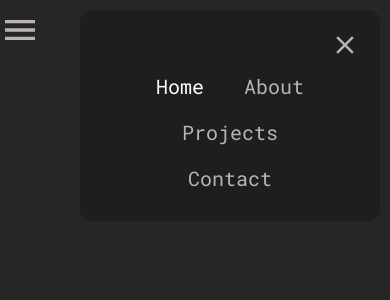
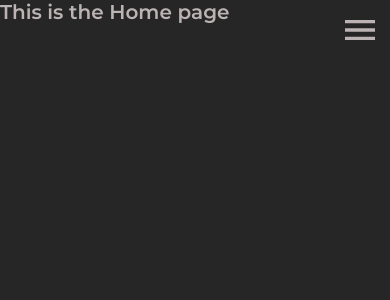
Before and after one commit to ZestyLimones/Zesty_React_Portfolio, a React (Create React App) app: page / in a window 390 px wide. Shown: the top 300 px of the page. Built offline with nearby package versions, Linux system fonts and the light colour scheme; the HTML template or start-up script is replaced by a standard one.

Commit message:
added responsivness to nav and hamburger menu.

```diff
--- a/src/components/NavMenu.js
+++ b/src/components/NavMenu.js
@@ -1,4 +1,4 @@
-import React from 'react';
+import React, { useState } from 'react';
 import { NavLink } from 'react-router-dom';
 import styled from 'styled-components';
 import { MdMenu, MdClose } from 'react-icons/md';
@@ -37,7 +37,7 @@ const NavMenuStyles = styled.div`
     }
   }
   .mobile-menu-icon {
-    postion: absolute;
+    position: absolute;
     right: 1rem;
     top: 1rem;
     width: 4rem;
@@ -49,6 +49,10 @@ const NavMenuStyles = styled.div`
     display: none;
   }
   @media only screen and (max-width: 798px) {
+    padding: 0;
+    .hide-item{
+      transform: translateY(calc(-100% - var(--top)))
+    }
     .mobile-menu-icon {
       display: block;
     }
@@ -73,7 +77,7 @@ const NavMenuStyles = styled.div`
         }
       }
     }
-    le{
+    li{
       display: block;
       margin-bottom: 1rem;
     }
@@ -82,28 +86,72 @@ const NavMenuStyles = styled.div`
 `;
 
 export default function NavMenu() {
+  const [showNav, SetShowNav] = useState(false);
   return (
     <NavMenuStyles>
-      <div className="mobile-menu-icon">
+      <div
+        className="mobile-menu-icon"
+        onClick={() => SetShowNav(!showNav)}
+        role="button"
+        onKeyDown={() => SetShowNav(!showNav)}
+        tabIndex={0}
+      >
         <MdMenu />
       </div>
-      <ul className="navItems">
-        <div className="closeNavIcon">
+      <ul className={!showNav ? 'navItems hide-item' : 'navItems'}>
+        <div
+          className="closeNavIcon"
+          onClick={() => SetShowNav(!showNav)}
+          role="button"
+          onKeyDown={() => SetShowNav(!showNav)}
+          tabIndex={0}
+        >
           <MdClose />
         </div>
         <li>
-          <NavLink to="/" exact>
+          <NavLink
+            to="/"
+            exact
+            onClick={() => SetShowNav(!showNav)}
+            role="button"
+            onKeyDown={() => SetShowNav(!showNav)}
+            tabIndex={0}
+          >
             Home
           </NavLink>
         </li>
         <li>
-          <NavLink to="/about">About</NavLink>
+          <NavLink
+            to="/about"
+            onClick={() => SetShowNav(!showNav)}
+            role="button"
+            onKeyDown={() => SetShowNav(!showNav)}
+            tabIndex={0}
+          >
+            About
+          </NavLink>
         </li>
         <li>
-          <NavLink to="/projects">Projects</NavLink>
+          <NavLink
+            to="/projects"
+            onClick={() => SetShowNav(!showNav)}
+            role="button"
+            onKeyDown={() => SetShowNav(!showNav)}
+            tabIndex={0}
+          >
+            Projects
+          </NavLink>
         </li>
         <li>
-          <NavLink to="/contact">Contact</NavLink>
+          <NavLink
+            to="/contact"
+            onClick={() => SetShowNav(!showNav)}
+            role="button"
+            onKeyDown={() => SetShowNav(!showNav)}
+            tabIndex={0}
+          >
+            Contact
+          </NavLink>
         </li>
       </ul>
     </NavMenuStyles>
```
